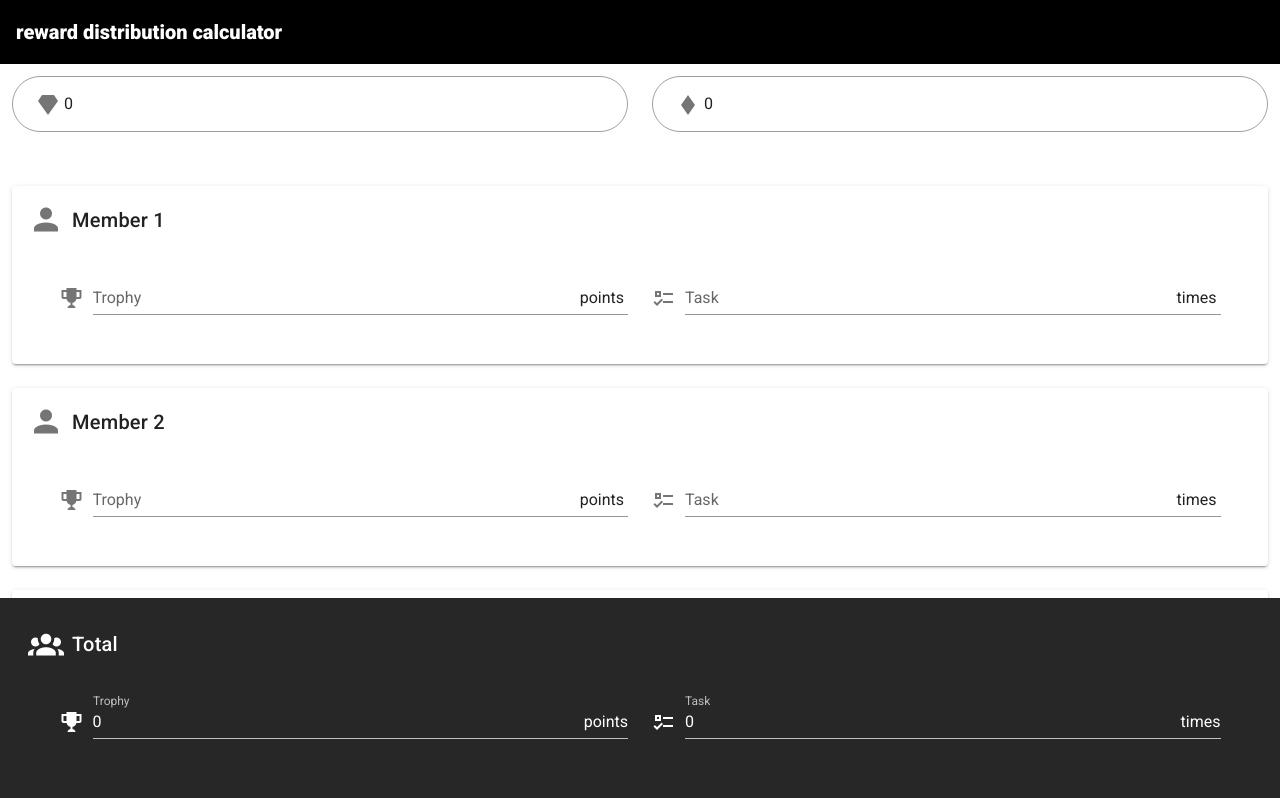
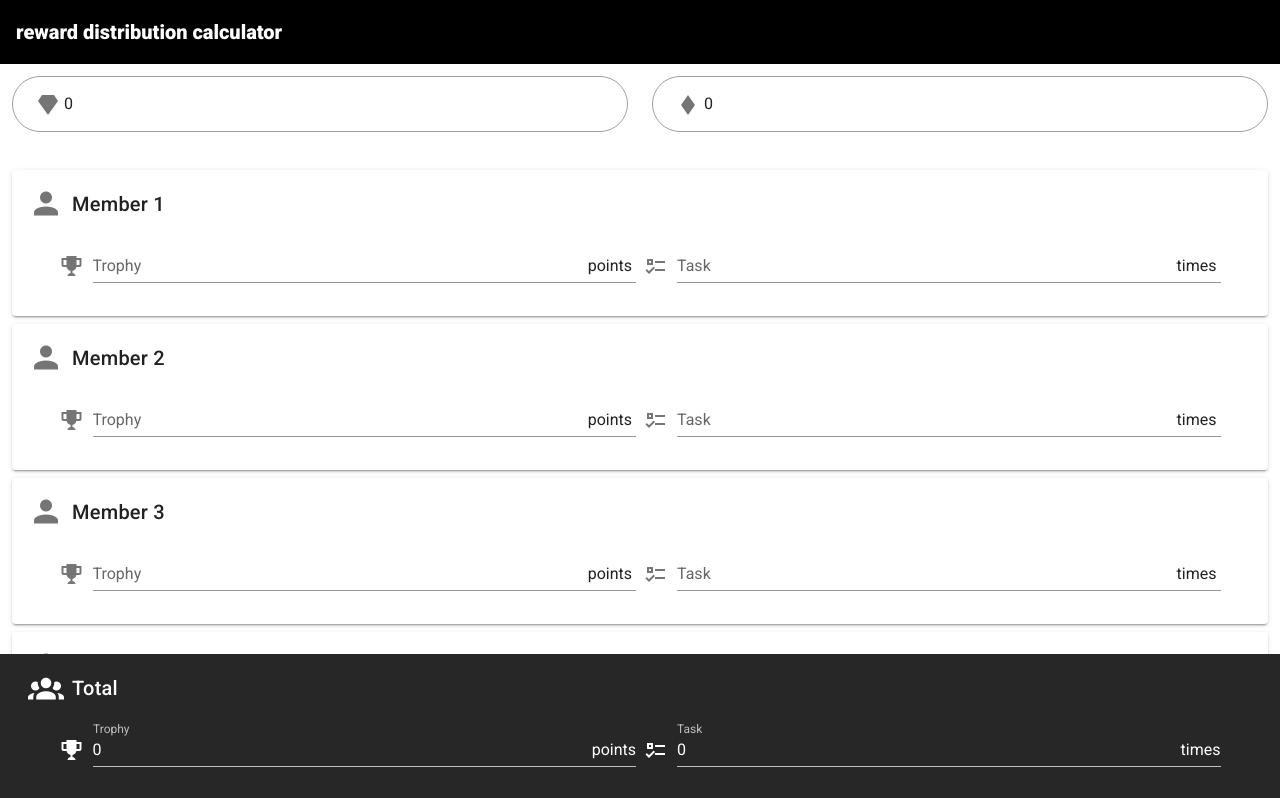
Before and after one commit to saw4405/reward-distribution-calculator, a Nuxt app: page / in a window 1280 px wide. Shown: the top 798 px of the page. Built offline with nearby package versions, Linux system fonts and the light colour scheme.

Commit message:
サイズ調整

```diff
--- a/pages/index.vue
+++ b/pages/index.vue
@@ -26,10 +26,10 @@
         </v-text-field>
       </v-col>
     </v-row>
-    <v-row v-for="(item, index) in items" :key="index">
+    <v-row dense v-for="(item, index) in items" :key="index">
       <v-col>
         <v-card>
-          <v-card-title>
+          <v-card-title class="pb-0">
             <v-icon left large>mdi-account</v-icon>
             Member
             {{index + 1}}
@@ -52,9 +52,9 @@
             </v-chip>
           </v-card-title>
 
-          <v-card-text>
+          <v-card-text class="pb-0">
             <v-container>
-              <v-row>
+              <v-row dense>
                 <v-col cols="12" sm="6">
                   <v-text-field
                     type="number"
@@ -86,19 +86,19 @@
       app
       class="py-0 px-0"
     >
-      <v-container fluid>
+      <v-container fluid class="py-0">
         <v-row>
           <v-col>
             <v-card color="transparent" flat>
-              <v-card-title>
+              <v-card-title class="pb-0">
                 <v-icon left large>mdi-account-group</v-icon>
                 Total
                 <v-spacer/>
               </v-card-title>
 
-              <v-card-text>
+              <v-card-text class="pb-0">
                 <v-container>
-                  <v-row>
+                  <v-row dense>
                     <v-col cols="12" sm="6">
                       <v-text-field
                         type="number"
```
